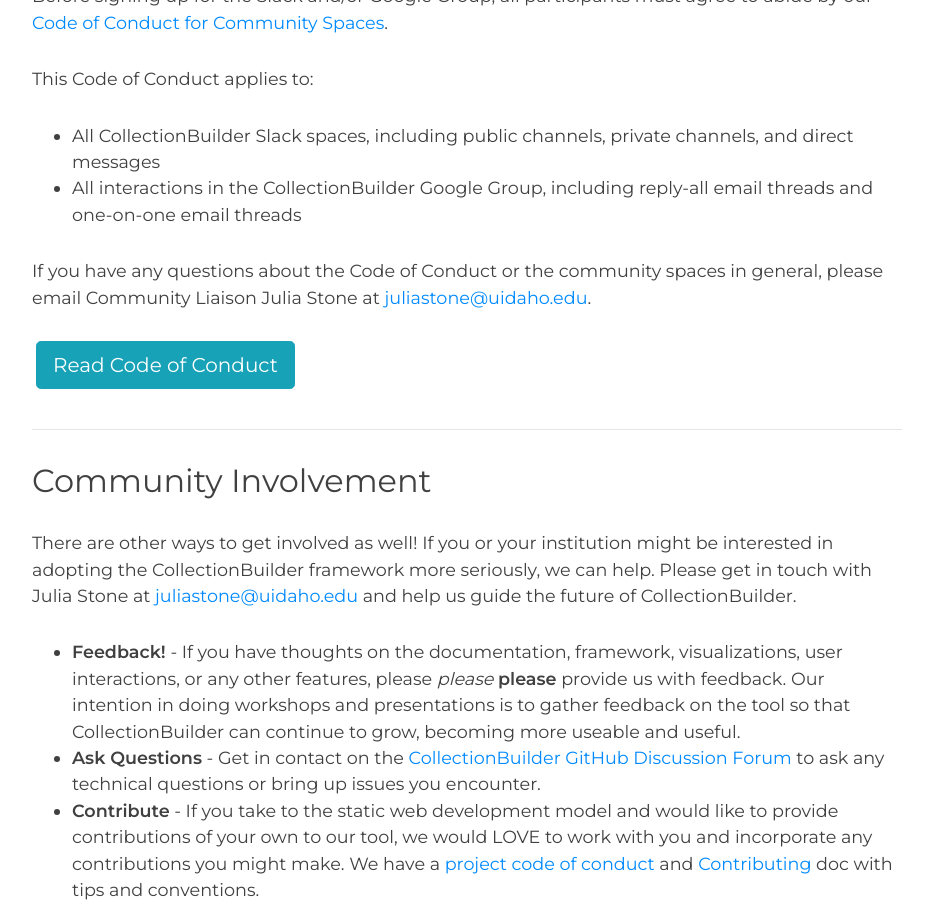
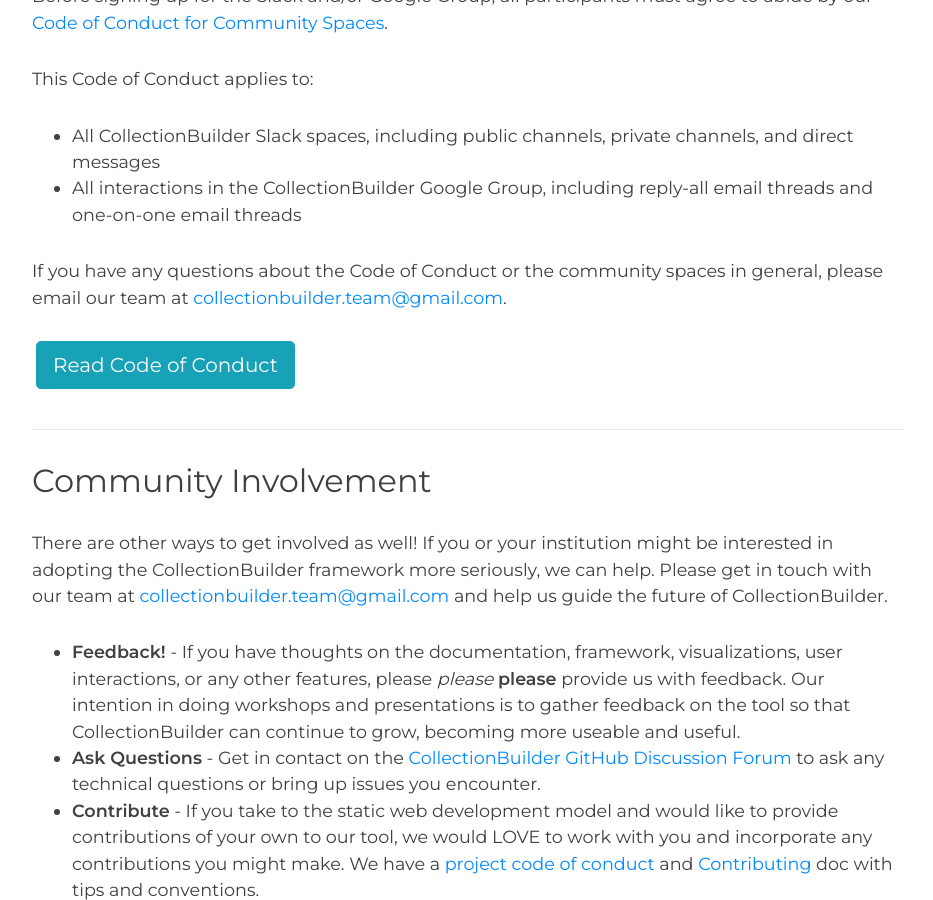
Before and after one commit to CollectionBuilder/collectionbuilder.github.io, a Jekyll site: the page built from pages/community/community-spaces.md, in a window 1280 px wide and 900 px high, scrolled down 1406 px. Shown: the whole window, without its empty margins (173-1106 px from the left). Built offline with Jekyll 4.4.1, drawn with Linux system fonts in a browser that asks for light colours; comment, search, counter and statistics services are not loaded.

Commit message:
removing Julias email

```diff
--- a/_data/us.csv
+++ b/_data/us.csv
@@ -1,5 +1,4 @@
 name,role,title,image
 Olivia Wikle,Co-Project Director,"Head, Digital Scholarship and Initiatives, Iowa State University Library",/images/people/wikle.jpg
-Evan Williamson,Technical Director,"Head, Digital Scholarship and Open Strategies, University of Idaho Library",/images/people/williamson.jpg
+Evan Peter Williamson,Technical Director,"Head, Digital Scholarship and Open Strategies, University of Idaho Library",/images/people/williamson.jpg
 Devin Becker,Project Director,"Associate Dean for Research & Instruction, University of Idaho Library",/images/people/becker.jpg
-Julia Stone,Community Liaison,"Digital Scholarship Librarian, University of Idaho Library",images/people/stone.jpg
--- a/pages/community/community-spaces.md
+++ b/pages/community/community-spaces.md
@@ -45,10 +45,11 @@
 Before signing up for the Slack and/or Google Group, all participants must agree to abide by our [Code of Conduct for Community Spaces](/community/code-of-conduct/).
 
 This Code of Conduct applies to:
+
 - All CollectionBuilder Slack spaces, including public channels, private channels, and direct messages
 - All interactions in the CollectionBuilder Google Group, including reply-all email threads and one-on-one email threads
 
-If you have any questions about the Code of Conduct or the community spaces in general, please email Community Liaison Julia Stone at [juliastone@uidaho.edu](mailto:juliastone@uidaho.edu).
+If you have any questions about the Code of Conduct or the community spaces in general, please email our team at <collectionbuilder.team@gmail.com>.
 
 <div class="text-left">
     <a href="{{ '/community/code-of-conduct/' | relative_url }}" target="_blank" class="btn btn-info btn-lg mb-4 mx-1">Read Code of Conduct</a>
@@ -59,7 +60,7 @@
 {:.pt-3}
 ## Community Involvement
 
-There are other ways to get involved as well! If you or your institution might be interested in adopting the CollectionBuilder framework more seriously, we can help. Please get in touch with Julia Stone at [juliastone@uidaho.edu](mailto:juliastone@uidaho.edu) and help us guide the future of CollectionBuilder.
+There are other ways to get involved as well! If you or your institution might be interested in adopting the CollectionBuilder framework more seriously, we can help. Please get in touch with our team at <collectionbuilder.team@gmail.com> and help us guide the future of CollectionBuilder.
 
 - **Feedback!** - If you have thoughts on the documentation, framework, visualizations, user interactions, or any other features, please *please* **please** provide us with feedback. Our intention in doing workshops and presentations is to gather feedback on the tool so that CollectionBuilder can continue to grow, becoming more useable and useful.
 - **Ask Questions** - Get in contact on the [CollectionBuilder GitHub Discussion Forum](https://github.com/orgs/CollectionBuilder/discussions) to ask any technical questions or bring up issues you encounter.
```
Also changed, not shown: _about/people.md (+1 -0 lines), pages/community/community-code-of-conduct.md (+1 -1 lines), pages/community/community.md (+1 -1 lines), pages/community/funded-opportunities.md (+1 -1 lines).
